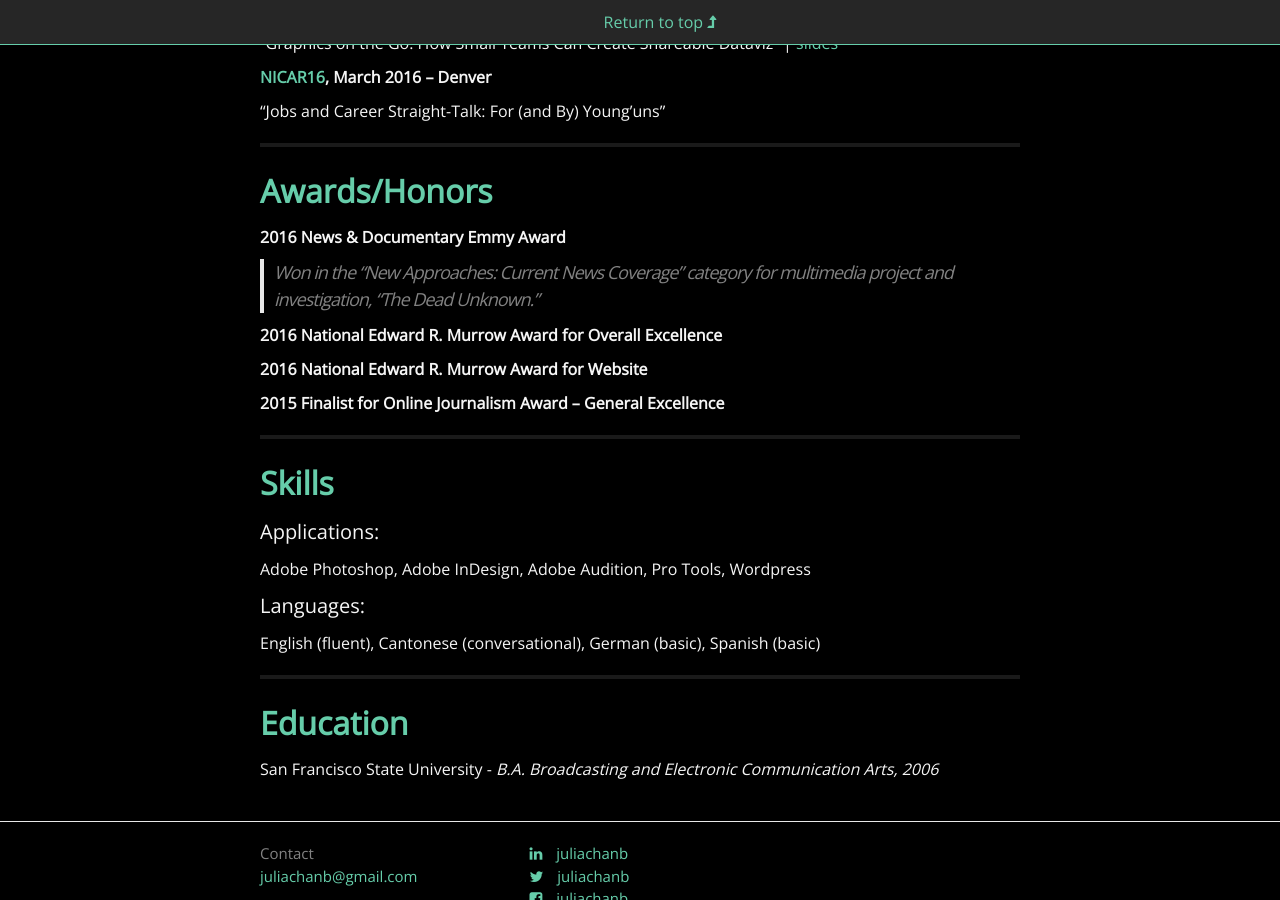
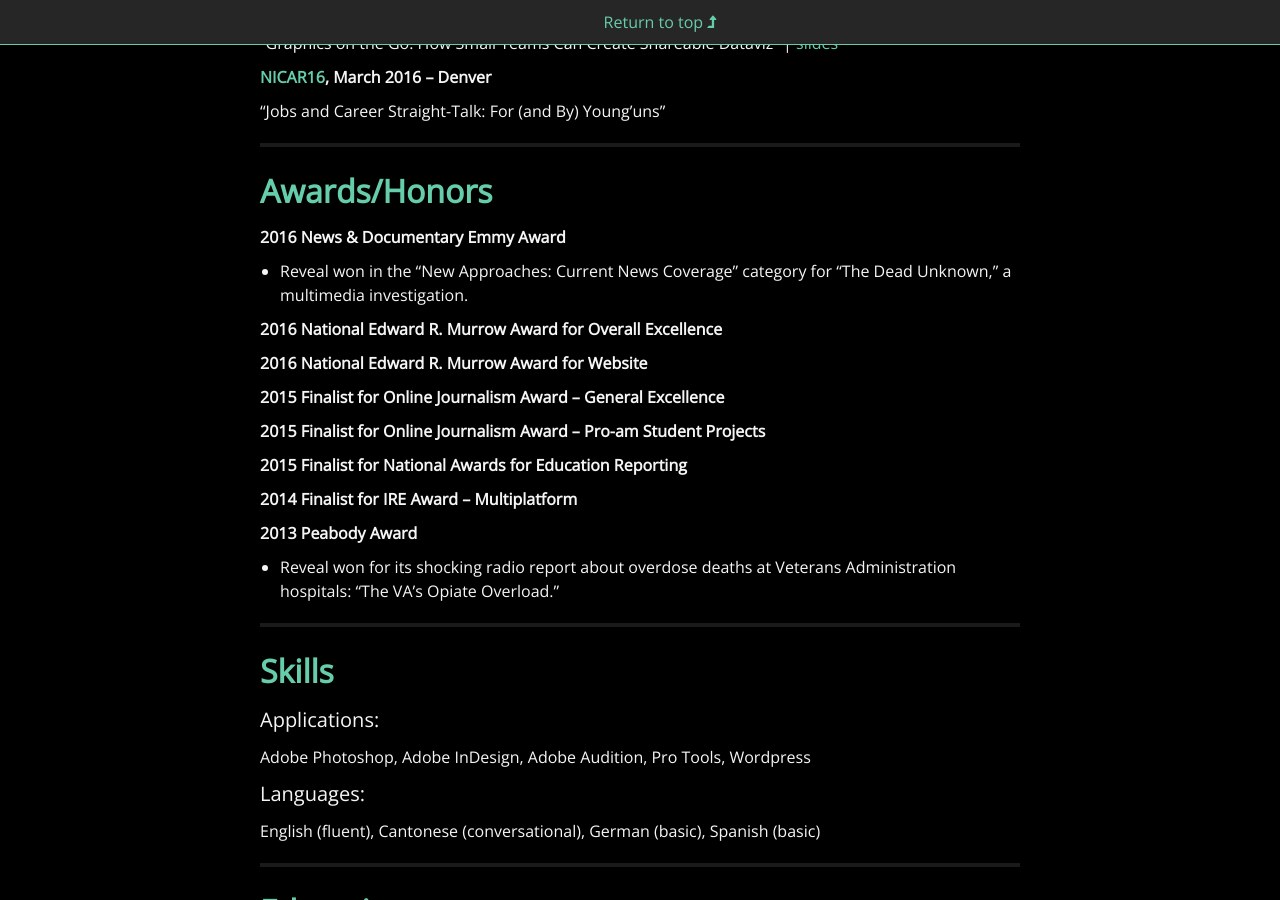
Before and after one commit to juliachanb/juliachanb.github.io, a Jekyll site: the page built from pages/resume.md, in a window 1280 px wide and 900 px high, scrolled down 3422 px. Built offline with Jekyll 4.4.1, drawn with Linux system fonts in a browser that asks for light colours; nearby versions of some CDN libraries; some web fonts are replaced.

Commit message:
formatting awards section and added some

```diff
--- a/pages/resume.md
+++ b/pages/resume.md
@@ -143,13 +143,23 @@ ___
 
 **2016 News & Documentary Emmy Award**
 
-> Won in the "New Approaches: Current News Coverage" category for multimedia project and investigation, "The Dead Unknown."
+- Reveal won in the "New Approaches: Current News Coverage" category for "The Dead Unknown," a multimedia investigation.
 
 **2016 National Edward R. Murrow Award for Overall Excellence**
 
 **2016 National Edward R. Murrow Award for Website**
 
 **2015 Finalist for Online Journalism Award – General Excellence**
+
+**2015 Finalist for Online Journalism Award – Pro-am Student Projects**
+
+**2015 Finalist for National Awards for Education Reporting**
+
+**2014 Finalist for IRE Award – Multiplatform**
+
+**2013 Peabody Award**
+
+- Reveal won for its shocking radio report about overdose deaths at Veterans Administration hospitals: "The VA’s Opiate Overload."
 
 ___
 
```
